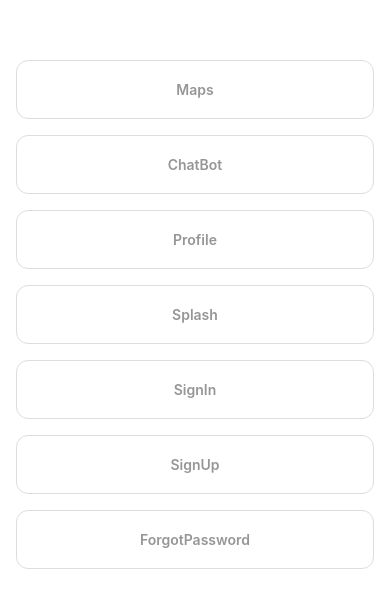
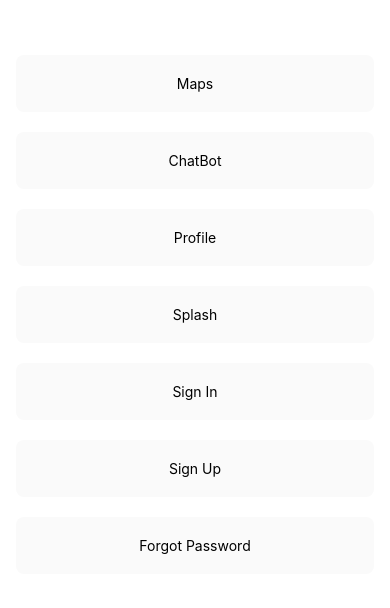
Before and after one commit to ErenElagz/Atlas, a React Native app: screen / in a window 390 px wide. Shown: the part 108-716 px from the top of the page. Built offline with nearby package versions, Linux system fonts and the light colour scheme.

Commit message:
minimized files and formatting all

```diff
--- a/App.js
+++ b/App.js
@@ -1,60 +1,41 @@
 import * as React from "react";
+import { StatusBar } from "expo-status-bar";
 import { View, Pressable, Text, StyleSheet } from "react-native";
 import { NavigationContainer } from "@react-navigation/native";
 import { createNativeStackNavigator } from "@react-navigation/native-stack";
+
 import MapScreen from "./src/screens/MapScreen";
-import { StatusBar } from "expo-status-bar";
 import ProfileScreen from "./src/screens/ProfileScreen";
 import ChatBotScreen from "./src/screens/ChatBotScreen";
 import SplashScreen from "./src/screens/SplashScreen";
 import SignIn from "./src/screens/Login/SignIn";
 import SignUp from "./src/screens/Login/SignUp";
 import ForgotPassword from "./src/screens/Login/ForgotPassword";
+
 function HomeScreen({ navigation }) {
     return (
         <View style={styles.container}>
             <StatusBar style="auto" />
-            <Pressable
-                style={styles.button}
-                onPress={() => navigation.navigate("Map")}
-            >
-                <Text style={styles.text}>Maps</Text>
+            <Pressable style={styles.button} onPress={() => navigation.navigate("Map")}>
+                <Text>Maps</Text>
             </Pressable>
-            <Pressable
-                style={styles.button}
-                onPress={() => navigation.navigate("ChatBotScreen")}
-            >
-                <Text style={styles.text}>ChatBot</Text>
+            <Pressable style={styles.button} onPress={() => navigation.navigate("ChatBotScreen")}>
+                <Text>ChatBot</Text>
             </Pressable>
-            <Pressable
-                style={styles.button}
-                onPress={() => navigation.navigate("ProfileScreen")}
-            >
-                <Text style={styles.text}>Profile</Text>
+            <Pressable style={styles.button} onPress={() => navigation.navigate("ProfileScreen")}>
+                <Text>Profile</Text>
             </Pressable>
-            <Pressable
-                style={styles.button}
-                onPress={() => navigation.navigate("SplashScreen")}
-            >
-                <Text style={styles.text}>Splash</Text>
+            <Pressable style={styles.button} onPress={() => navigation.navigate("SplashScreen")}>
+                <Text>Splash</Text>
             </Pressable>
-            <Pressable
-                style={styles.button}
-                onPress={() => navigation.navigate("SignIn")}
-            >
-                <Text style={styles.text}>SignIn</Text>
+            <Pressable style={styles.button} onPress={() => navigation.navigate("SignIn")}>
+                <Text>Sign In</Text>
             </Pressable>
-            <Pressable
-                style={styles.button}
-                onPress={() => navigation.navigate("SignUp")}
-            >
-                <Text style={styles.text}>SignUp</Text>
+            <Pressable style={styles.button} onPress={() => navigation.navigate("SignUp")}>
+                <Text>Sign Up</Text>
             </Pressable>
-            <Pressable
-                style={styles.button}
-                onPress={() => navigation.navigate("ForgotPassword")}
-            >
-                <Text style={styles.text}>ForgotPassword</Text>
+            <Pressable style={styles.button} onPress={() => navigation.navigate("ForgotPassword")}>
+                <Text>Forgot Password</Text>
             </Pressable>
         </View>
     );
@@ -63,7 +44,12 @@ const Stack = createNativeStackNavigator();
 
 export default function App() {
     return (
-        <NavigationContainer>
+        <NavigationContainer
+            theme={{
+                colors: {
+                    background: "transparent"
+                }
+            }}>
             <Stack.Navigator screenOptions={{ headerShown: false }}>
                 <Stack.Screen name="Atlas AI" component={HomeScreen} />
                 <Stack.Screen name="Map" component={MapScreen} />
@@ -82,19 +68,14 @@ const styles = StyleSheet.create({
         flex: 1,
         alignItems: "center",
         justifyContent: "center",
-        gap: 16,
-        backgroundColor: "#fff"
+        gap: 20,
+        margin: 16
     },
     button: {
-        borderRadius: 12,
-        width: "92%",
+        borderRadius: 8,
+        width: "100%",
         alignItems: "center",
         padding: 20,
-        borderWidth: 1,
-        borderColor: "#ddd"
-    },
-    text: {
-        color: "#969696",
-        fontWeight: "600",
+        backgroundColor: "#fafafa"
     }
 });
--- a/package.json
+++ b/package.json
@@ -13,7 +13,6 @@
         "@gorhom/bottom-sheet": "^4.6.1",
         "@react-navigation/native": "^6.1.17",
         "@react-navigation/native-stack": "^6.9.26",
-        "@react-navigation/stack": "^6.3.29",
         "expo": "~50.0.14",
         "expo-status-bar": "~1.11.1",
         "react": "18.2.0",
--- a/src/components/chatbot/message.js
+++ b/src/components/chatbot/message.js
@@ -6,16 +6,26 @@ const date = new Date();
 export default function Message(props) {
     return (
         <View style={styles.message}>
-			<View style={{ flexDirection: "row", alignItems: "center", justifyContent: "space-between" }}>
+            <View
+                style={{
+                    flexDirection: "row",
+                    alignItems: "center",
+                    justifyContent: "space-between"
+                }}>
                 <View style={{ flexDirection: "row", alignItems: "center", gap: 4 }}>
-					<Image source={require("../../assets/icons/user.png")} style={styles.icon} />
+                    <Image
+                        source={require("../../assets/icons/user.png")}
+                        style={styles.icon}
+                    />
                     <Text style={{ fontWeight: 600 }}>Username</Text>
                 </View>
                 <Text style={{ fontSize: 10, fontWeight: 600 }}>
                     {date.getHours()}:{date.getMinutes()}
                 </Text>
             </View>
-			<Text style={{ fontSize: 14, width: "100%", flex: 1, paddingLeft: 0 }}>{props.message}</Text>
+            <Text style={{ fontSize: 14, width: "100%", flex: 1, paddingLeft: 0 }}>
+                {props.message}
+            </Text>
         </View>
     );
 }
@@ -27,10 +37,7 @@ const styles = StyleSheet.create({
         backgroundColor: "#f5f5f5",
         marginBottom: 8,
         padding: 16,
-		borderRadius: 16,
+        borderRadius: 16
     },
-	icon: {
-		width: 20,
-		height: 20,
-	},
+    icon: { width: 20, height: 20 }
 });
--- a/src/components/chatbot/response.js
+++ b/src/components/chatbot/response.js
@@ -23,10 +23,18 @@ export default function Response(props) {
 
     return (
         <View style={styles.response}>
-			<View style={{ flexDirection: "row", alignItems: "center", justifyContent: "space-between" }}>
+            <View
+                style={{
+                    flexDirection: "row",
+                    alignItems: "center",
+                    justifyContent: "space-between"
+                }}>
                 <View style={{ flexDirection: "row", alignItems: "center", gap: 4 }}>
-					<Image source={require("../../assets/img/logo.png")} style={styles.icon} />
-					<Text style={{ fontWeight: 700,fontSize:16 }}>Atlas</Text>
+                    <Image
+                        source={require("../../assets/img/logo.png")}
+                        style={styles.icon}
+                    />
+                    <Text style={{ fontWeight: 700, fontSize: 16 }}>Atlas</Text>
                 </View>
                 <Text style={{ fontSize: 10, fontWeight: "600" }}>
                     {date.getHours()}:{date.getMinutes()}
@@ -44,10 +52,7 @@ const styles = StyleSheet.create({
         backgroundColor: "#fafafa",
         marginBottom: 8,
         padding: 16,
-		borderRadius: 16,
+        borderRadius: 16
     },
-	icon: {
-		width: 20,
-		height: 20,
-	},
+    icon: { width: 20, height: 20 }
 });
--- a/src/components/map/marker.js
+++ b/src/components/map/marker.js
@@ -1,14 +1,12 @@
 import React from "react";
 import IstanbulData from "../../apis/places.json";
 import { Marker } from "react-native-maps";
-import { StyleSheet } from "react-native";
 
 export default function MarkerComponentCallout({ setData }) {
     const sendData = () => {
         const data = [];
         setData(data);
     };
-
     const destinations = IstanbulData.destination.best_destinations;
 
     return (
@@ -22,14 +20,8 @@ export default function MarkerComponentCallout({ setData }) {
                     onPress={() => {
                         setData(destination);
                         sendData;
-                    }}
-                ></Marker>
+                    }}></Marker>
             ))}
         </>
     );
 }
-const styles = StyleSheet.create({
-    container: {
-        flex: 1
-    }
-});
--- a/src/screens/ChatBotScreen.js
+++ b/src/screens/ChatBotScreen.js
@@ -1,14 +1,6 @@
 import React, { useState } from "react";
 import { StatusBar } from "expo-status-bar";
-import {
-    StyleSheet,
-    Text,
-    View,
-    Image,
-    FlatList,
-    TextInput,
-    TouchableOpacity
-} from "react-native";
+import { StyleSheet, Text, View, Image, FlatList, TextInput, TouchableOpacity } from "react-native";
 import Response from "../components/chatbot/response";
 import Message from "../components/chatbot/message";
 
@@ -24,7 +16,6 @@ export default function App() {
         <View style={styles.container}>
             <StatusBar style="auto" />
 
-            {/* Header */}
             <View style={styles.header}>
                 <Image
                     style={styles.logo}
@@ -33,7 +24,6 @@ export default function App() {
                 <Text style={styles.title}>Atlas AI</Text>
             </View>
 
-            {/* Content */}
             <FlatList
                 style={{ paddingHorizontal: 16, marginBottom: 80 }}
                 data={listData}
@@ -46,15 +36,13 @@ export default function App() {
                 keyExtractor={(item, index) => index.toString()}
             />
 
-            {/* Search-Bar */}
             <View style={styles.searchBar}>
                 <TextInput
                     placeholder="Ask to Gemini AI"
                     style={styles.input}
                     value={inputText}
                     onChangeText={text => setInputText(text)}
-                    selectionColor={"#323232"}
-                ></TextInput>
+                    selectionColor={"#323232"}></TextInput>
                 <TouchableOpacity onPress={SearchInput}>
                     <Image
                         source={require("../assets/icons/right-arrow.png")}
@@ -67,50 +55,20 @@ export default function App() {
 }
 
 const styles = StyleSheet.create({
-    container: {
-        flex: 1,
-        gap: 16,
-        paddingTop: 12,
-        backgroundColor: "#fff"
-    },
-    header: {
-        flexDirection: "row",
-        alignItems: "center",
-        paddingHorizontal: 16,
-        marginTop: 32,
-        gap: 8
-    },
-    icon: {
-        width: 32,
-        height: 32
-    },
+    container: { flex: 1, gap: 16, paddingTop: 48 },
+    header: { flexDirection: "row", alignItems: "center", paddingHorizontal: 16, gap: 8 },
+    title: { fontSize: 24, fontWeight: "700" },
+    logo: { width: 24, height: 24 },
+    icon: { width: 32, height: 32 },
+    input: { flex: 1, fontSize: 14 },
     searchBar: {
-        backgroundColor: "#ffffff",
+        backgroundColor: "#fafafa",
         width: "100%",
         position: "absolute",
         bottom: 0,
         flexDirection: "row",
-        justifyContent: "center",
         alignItems: "center",
-        paddingHorizontal: 32,
-        paddingVertical: 16,
+        padding: 20,
         gap: 8
-    },
-    input: {
-        backgroundColor: "#fff",
-        width: "100%",
-        fontSize: 14,
-        paddingVertical: 12,
-        paddingHorizontal: 20,
-        borderRadius: 16,
-        borderWidth: 0.1
-    },
-    title: {
-        fontSize: 24,
-        fontWeight: "700"
-    },
-    logo: {
-        width: 32,
-        height: 32
     }
 });
--- a/src/screens/MapScreen.js
+++ b/src/screens/MapScreen.js
@@ -1,11 +1,11 @@
-import React, { useMemo, useRef, useState} from "react";
+import React, { useMemo, useRef, useState } from "react";
 import { View, StyleSheet, Text, TextInput, Image } from "react-native";
+import { StatusBar } from "expo-status-bar";
+import { GestureHandlerRootView } from "react-native-gesture-handler";
+import BottomSheet from "@gorhom/bottom-sheet";
 import MapView from "react-native-maps";
 import MarkerComponentCallout from "../components/map/marker";
 import MapViewStyle from "../utils/custommap.json";
-import { StatusBar } from "expo-status-bar";
-import BottomSheet from "@gorhom/bottom-sheet";
-import { GestureHandlerRootView } from "react-native-gesture-handler";
 
 export default function MapScreen() {
     const BottomSheetRef = useRef(null);
@@ -28,19 +28,16 @@ export default function MapScreen() {
                         longitude: 28.9769,
                         longitudeDelta: 0.0421,
                         latitudeDelta: 0.0922
-                    }}
-                >
+                    }}>
                     <MarkerComponentCallout setData={receiveDataFromChild} />
                 </MapView>
                 <TextInput
                     style={styles.input}
-                    placeholder="Search Places"
-                ></TextInput>
+                    placeholder="Search Places"></TextInput>
                 <BottomSheet
                     ref={BottomSheetRef}
                     index={0}
-                    snapPoints={snapPoints}
-                >
+                    snapPoints={snapPoints}>
                     <View style={styles.container2}>
                         <Image
                             style={styles.img}
@@ -48,25 +45,20 @@ export default function MapScreen() {
                                 uri: dataFromChild["img"]
                             }}
                         />
-                        <Text style={styles.placeTitle}>
-                            {dataFromChild["name"]}
-                        </Text>
+                        <Text style={styles.placeTitle}>{dataFromChild["name"]}</Text>
                         <View style={styles.badgesViews}>
                             {highlights &&
                                 highlights.map((highlight, index) => (
                                     <View style={styles.badges}>
                                         <Text
                                             style={styles.badgesText}
-                                            key={index}
-                                        >
+                                            key={index}>
                                             {highlight}
                                         </Text>
                                     </View>
                                 ))}
                         </View>
-                        <Text style={styles.placeDescription}>
-                            {dataFromChild["description"]}
-                        </Text>
+                        <Text style={styles.placeDescription}>{dataFromChild["description"]}</Text>
                     </View>
                 </BottomSheet>
             </View>
@@ -74,14 +66,19 @@ export default function MapScreen() {
     );
 }
 const styles = StyleSheet.create({
-    container: {
-        flex: 1,
-        alignItems: "center",
-        justifyContent: "center"
-    },
-    map: {
-        width: "100%",
-        height: "100%"
+    container: { flex: 1, alignItems: "center", justifyContent: "center" },
+    map: { width: "100%", height: "100%" },
+    container2: { flex: 1, paddingHorizontal: 16, gap: 12 },
+    placeTitle: { fontSize: 24, fontWeight: "800", color: "#323232" },
+    badgesText: { fontSize: 10 },
+    badgesViews: { gap: 4, flexDirection: "row" },
+    img: { width: "100%", height: 240, borderRadius: 16 },
+    placeDescription: {
+        fontSize: 12,
+        fontWeight: "400",
+        color: "#646464",
+        lineHeight: 18,
+        letterSpacing: 0
     },
     input: {
         padding: 16,
@@ -92,30 +89,10 @@ const styles = StyleSheet.create({
         borderRadius: 16,
         width: "92%",
         shadowColor: "#000000",
-        shadowOffset: {
-            width: 0,
-            height: 18
-        },
+        shadowOffset: { width: 0, height: 18 },
         shadowOpacity: 0.25,
         shadowRadius: 20.0,
         elevation: 24
-    },
-    container2: {
-        flex: 1,
-        paddingHorizontal: 16,
-        gap: 12
-    },
-    placeTitle: {
-        fontSize: 24,
-        fontWeight: "800",
-        color: "#323232"
-    },
-    placeDescription: {
-        fontSize: 12,
-        fontWeight: "400",
-        color: "#646464",
-        lineHeight: 18,
-        letterSpacing: 0
     },
     badges: {
         borderWidth: 1,
@@ -123,17 +100,5 @@ const styles = StyleSheet.create({
         paddingVertical: 4,
         borderRadius: 4,
         borderColor: "#eee"
-    },
-    badgesText: {
-        fontSize: 10
-    },
-    badgesViews: {
-        gap: 4,
-        flexDirection: "row"
-    },
-    img: {
-        width: "100%",
-        height: 240,
-        borderRadius: 16
     }
 });
--- a/src/screens/SplashScreen.js
+++ b/src/screens/SplashScreen.js
@@ -1,12 +1,5 @@
 import React from "react";
-import {
-    View,
-    StyleSheet,
-    Text,
-    Image,
-    Dimensions,
-    Pressable
-} from "react-native";
+import { View, StyleSheet, Text, Image, Dimensions, Pressable } from "react-native";
 import { StatusBar } from "expo-status-bar";
 
 export default function SplashScreen({ navigation }) {
@@ -21,9 +14,7 @@ export default function SplashScreen({ navigation }) {
                     />
                     <Text style={styles.title}>Atlas</Text>
                 </View>
-                <Text style={styles.slogan}>
-                    AI Powered Route & Trip Planner
-                </Text>
+                <Text style={styles.slogan}>AI Powered Route & Trip Planner</Text>
             </View>
 
             <Image
@@ -35,14 +26,12 @@ export default function SplashScreen({ navigation }) {
                 <View style={styles.sign}>
                     <Pressable
                         style={styles.sign2}
-                        onPress={() => navigation.navigate("SignIn")}
-                    >
+                        onPress={() => navigation.navigate("SignIn")}>
                         <Text style={styles.text2}>Sign In</Text>
                     </Pressable>
                     <Pressable
                         style={styles.sign1}
-                        onPress={() => navigation.navigate("SignUp")}
-                    >
+                        onPress={() => navigation.navigate("SignUp")}>
                         <Text style={styles.text1}>Sign Up</Text>
                     </Pressable>
                 </View>
@@ -72,10 +61,8 @@ export default function SplashScreen({ navigation }) {
                             marginTop: 8,
                             textAlign: "center",
                             color: "#aaa"
-                        }}
-                    >
-                        When you logging in to the Atlas. You accepting Our
-                        Terms and Conditions
+                        }}>
+                        When you logging in to the Atlas. You accepting Our Terms and Conditions
                     </Text>
                 </View>
             </View>
@@ -96,37 +83,14 @@ const styles = StyleSheet.create({
         paddingHorizontal: 16,
         marginTop: 32,
         gap: 4,
-        justifyContent:"center"
+        justifyContent: "center"
     },
-    title: {
-        fontSize: 32,
-        fontWeight: "700"
-    },
-    logo: {
-        width: 32,
-        height: 32
-    },
-    logo2: {
-        width: 24,
-        height: 24
-    },
-    slogan: {
-        fontSize: 12,
-        color: "#aaa",fontWeight:"500"
-    },
-    img: {
-        width: Dimensions.get("window").width,
-        height: Dimensions.get("window").width,
-        aspectRatio: "1/1"
-    },
-    button: {},
-    sign: {
-        flexDirection: "row",
-        padding: 16,
-        width: "100%",
-        gap: 8,
-        alignSelf: "center"
-    },
+    title: { fontSize: 32, fontWeight: "700" },
+    logo: { width: 32, height: 32 },
+    logo2: { width: 24, height: 24 },
+    slogan: { fontSize: 12, color: "#aaa", fontWeight: "500" },
+    img: { width: Dimensions.get("window").width, height: Dimensions.get("window").width },
+    sign: { flexDirection: "row", padding: 16, width: "100%", gap: 8, alignSelf: "center" },
     sign1: {
         backgroundColor: "#fafafa",
         alignItems: "center",
@@ -143,17 +107,11 @@ const styles = StyleSheet.create({
         borderRadius: 32,
         flexGrow: 1
     },
-    text1: {
-        fontSize: 14,
-        width: "100%",
-        textAlign: "center"
-    },
-    text2: {
-        fontSize: 14,
-        color: "#fff",
-        width: "100%",
-        textAlign: "center"
-    },
+    text1: { fontSize: 14, width: "100%", textAlign: "center" },
+    text2: { fontSize: 14, color: "#fff", width: "100%", textAlign: "center" },
+    or: { fontSize: 12, color: "#bbb" },
+    div: { flexGrow: 1, backgroundColor: "#eee", height: 1.5 },
+    thirdView: { paddingHorizontal: 24, alignItems: "center", gap: 8, paddingTop: 12 },
     orView: {
         flexDirection: "row",
         paddingHorizontal: 48,
@@ -161,8 +119,6 @@ const styles = StyleSheet.create({
         gap: 16,
         paddingVertical: 4
     },
-    or: { fontSize: 12, color: "#bbb" },
-    div: { flexGrow: 1, backgroundColor: "#eee", height: 1.5 },
     google: {
         backgroundColor: "#fafafa",
         alignItems: "center",
@@ -186,11 +142,5 @@ const styles = StyleSheet.create({
         gap: 16,
         textAlign: "center",
         paddingHorizontal: 32
-    },
-    thirdView: {
-        paddingHorizontal: 24,
-        alignItems: "center",
-        gap: 8,
-        paddingTop: 12
     }
 });
```
Also changed, not shown: src/screens/Login/ForgotPassword.js (+4 -17 lines), src/screens/Login/SignIn.js (+5 -27 lines), src/screens/Login/SignUp.js (+8 -38 lines), 2 other files (tests, documents, lock files or other folders). Lines whose indentation alone changed are shown as unchanged.
